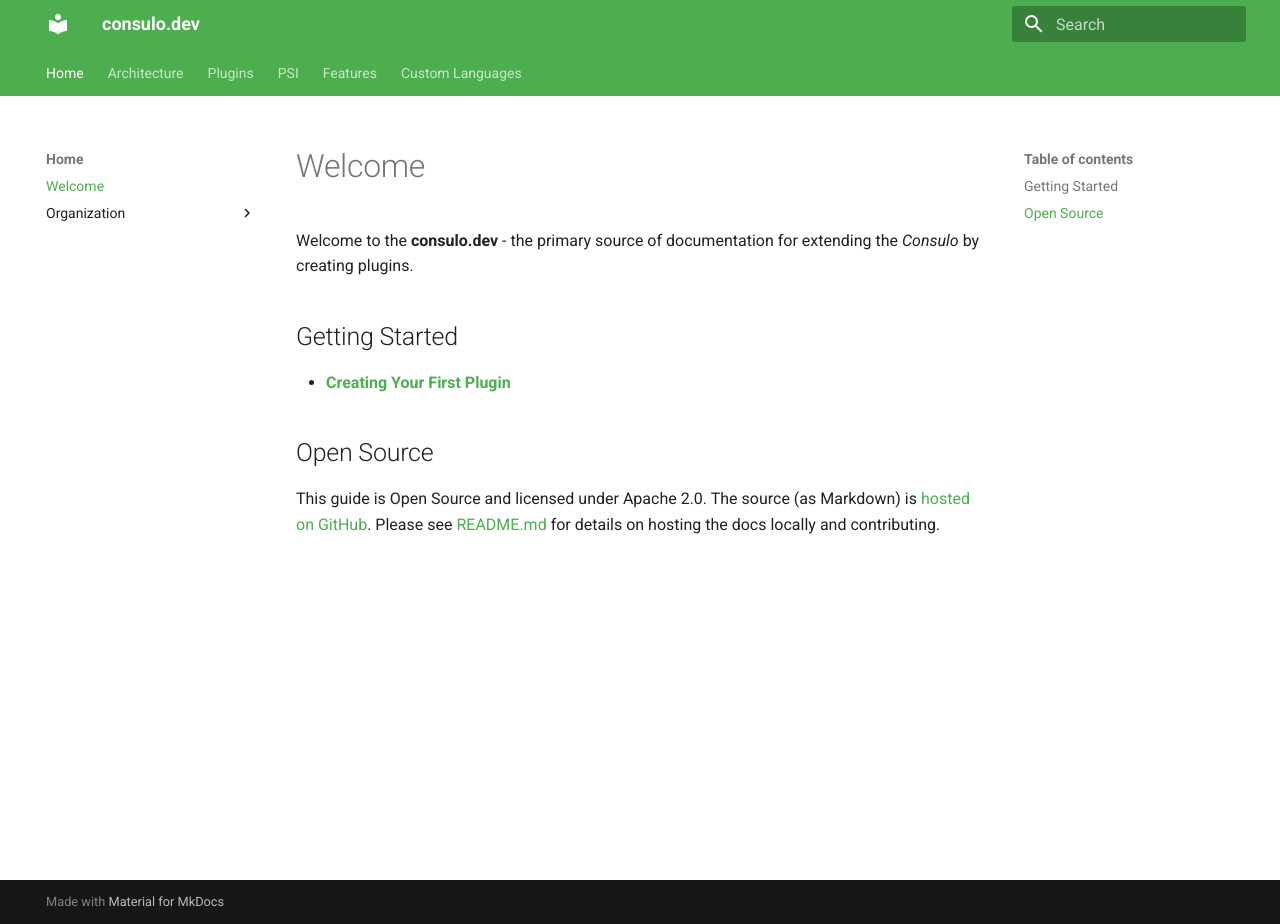
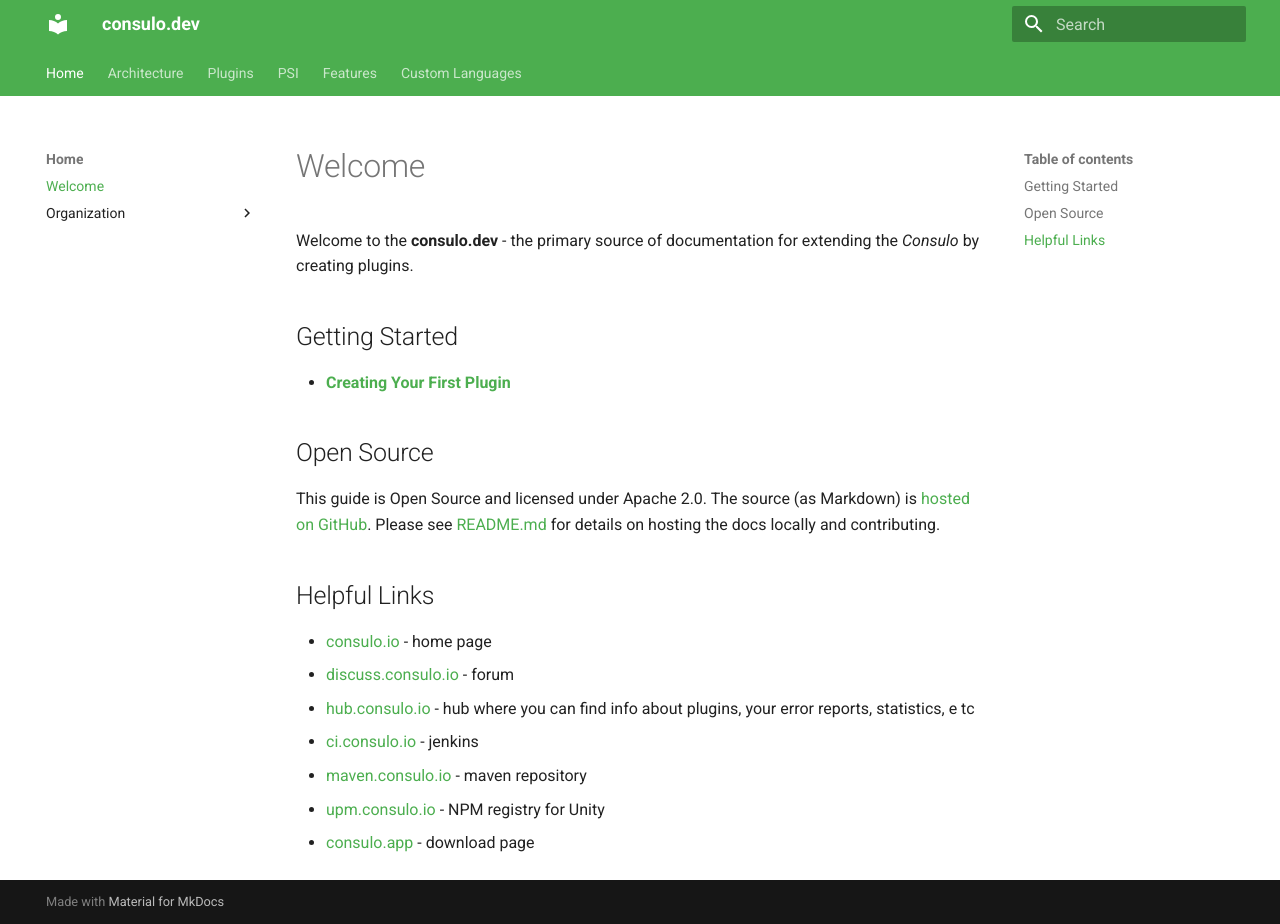
Before and after one commit to consulo/consulo-dev.github.io, an MkDocs documentation site: the page built from docs/index.md, in a window 1280 px wide and 924 px high. Built offline with MkDocs 1.6.1 and Material for MkDocs 9.7.7, drawn with Linux system fonts in a browser that asks for light colours.

Commit message:
move more page

```diff
--- a/docs/index.md
+++ b/docs/index.md
@@ -11,3 +11,12 @@
 This guide is Open Source and licensed under Apache 2.0.
 The source (as Markdown) is [hosted on GitHub](https://github.com/consulo/consulo-dev.github.io).
 Please see [README.md](https://github.com/consulo/consulo-dev.github.io/blob/master/README.md) for details on hosting the docs locally and contributing.
+
+## Helpful Links
+* [consulo.io](https://consulo.io) - home page
+* [discuss.consulo.io](https://discuss.consulo.io) - forum
+* [hub.consulo.io](https://hub.consulo.io) - hub where you can find info about plugins, your error reports, statistics, e tc
+* [ci.consulo.io](https://ci.consulo.io) - jenkins
+* [maven.consulo.io](https://maven.consulo.io) - maven repository
+* [upm.consulo.io](https://upm.consulo.io) - NPM registry for Unity
+* [consulo.app](https://consulo.app) - download page
--- a/mkdocs.yml
+++ b/mkdocs.yml
@@ -97,6 +97,7 @@
           - Icons and Images: reference_guide/work_with_icons_and_images.md
           - Color Scheme Management: reference_guide/color_scheme_management.md
     - Update Channels: platform/update_channels.md
+    - Internal Libraries: platform/internal_libraries.md
   - Plugins:
     - Quick Start Guide:
       - Overview: basics/basics.md
```
Also changed, not shown: docs/platform/internal_libraries.md (added, +2 -0 lines).
